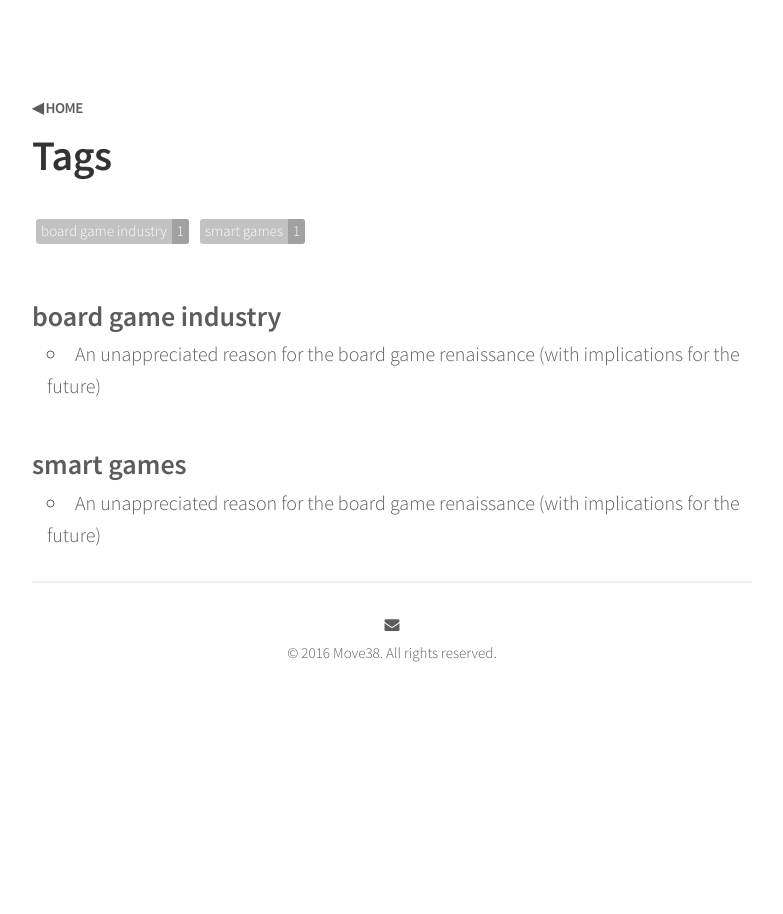
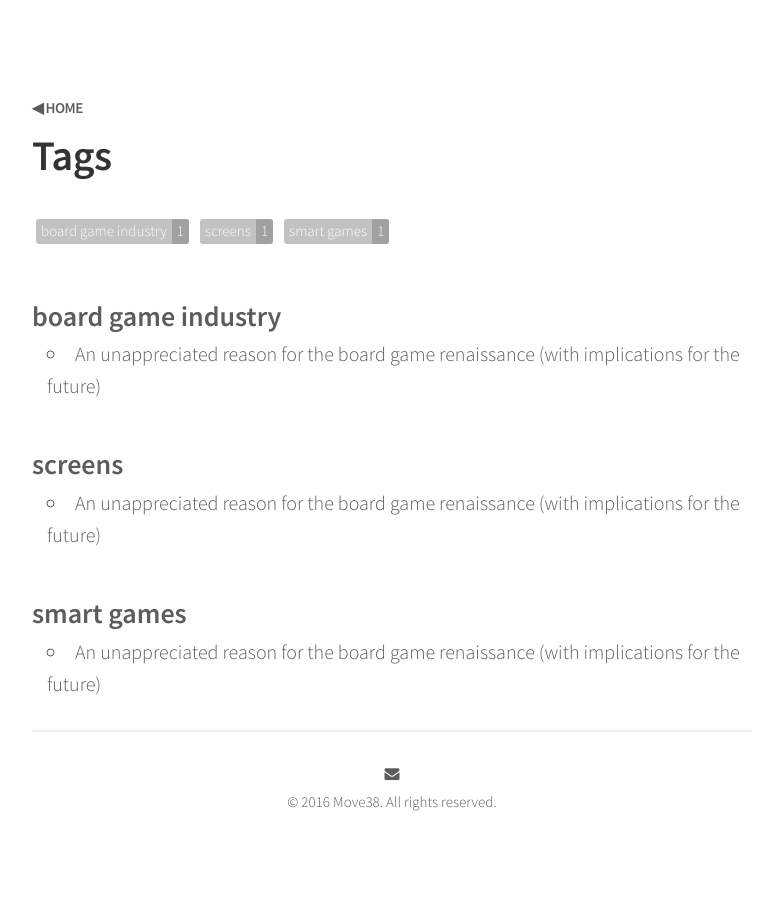
Before and after one commit to jbobrow/Move38-website, a Jekyll site: the page built from tags/index.html, in a window 1280 px wide. Shown: the whole page, without its empty margins (248-1031 px from the left). Built offline with Jekyll 4.4.1, drawn with Linux system fonts in a browser that asks for light colours; nearby versions of some CDN libraries; some of the changed lines change nothing that is shown.

Commit message:
Updated Smart Board Games In The Age Of Screens

```diff
--- a/_posts/2016-09-23-smart-board-games-in-the-age-of-screens.markdown
+++ b/_posts/2016-09-23-smart-board-games-in-the-age-of-screens.markdown
@@ -5,6 +5,7 @@ date: 2016-09-23 09:49:00 -04:00
 tags:
 - smart games
 - board game industry
+- screens
 ---
 
 ![Large example image](https://siteleaf-img.global.ssl.fastly.net/U7P34qsY3vyo1I0QCizdffKjKCk=/fit-in/297x297/filters:dpr(2):quality(60):frames(0)/https://siteleaf-cdn.s3.amazonaws.com/57e500c951359653028d3f3c/assets/57e5364f51359653028d3f47.jpg)
@@ -13,9 +14,9 @@ In recent years, the board game market has been roaring. In 2015 alone, [the hob
 
 Why? Board games are growing faster than the games market generally, so it's not a rising-tide-lifts-all-boats thing ([video games are growing at 5%](https://newzoo.com/insights/articles/global-games-market-reaches-99-6-billion-2016-mobile-generating-37/)). Why are board games growing faster than other games?
 
-The most explanation I hear most is that the internet, and [BoardGameGeek](https://www.boardgamegeek.com/) especially, has created a new community of like-minded game lovers, which has sucked a great many people into its growing vortex.
+The explanation I hear most is that the internet, [BoardGameGeek](https://www.boardgamegeek.com/) especially, has created a new community of like-minded game lovers, which has sucked a great many people into its growing vortex.
 
-That's a part of the explanation, but I don't think it's the only part. Maybe not even the main part. Online communities for video games have also exploded, but that hasn't driven video game growth in the same way. More important:
+That's part of the explanation, but I don't think the only part. Maybe not even the main part. Online communities for video games have also exploded, but that hasn't driven video game growth in the same way. More important:
 
 ## Screens are everywhere
 
```
